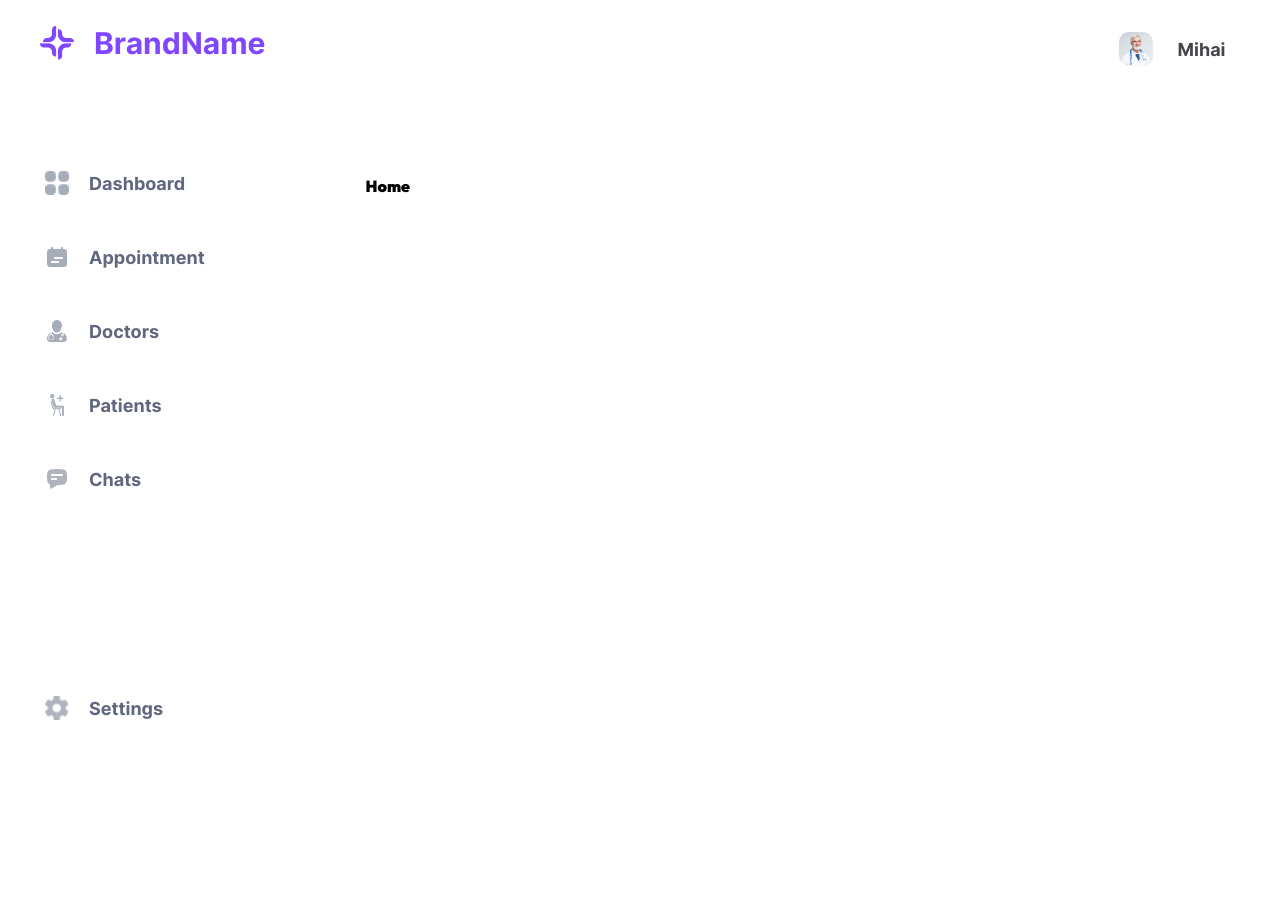
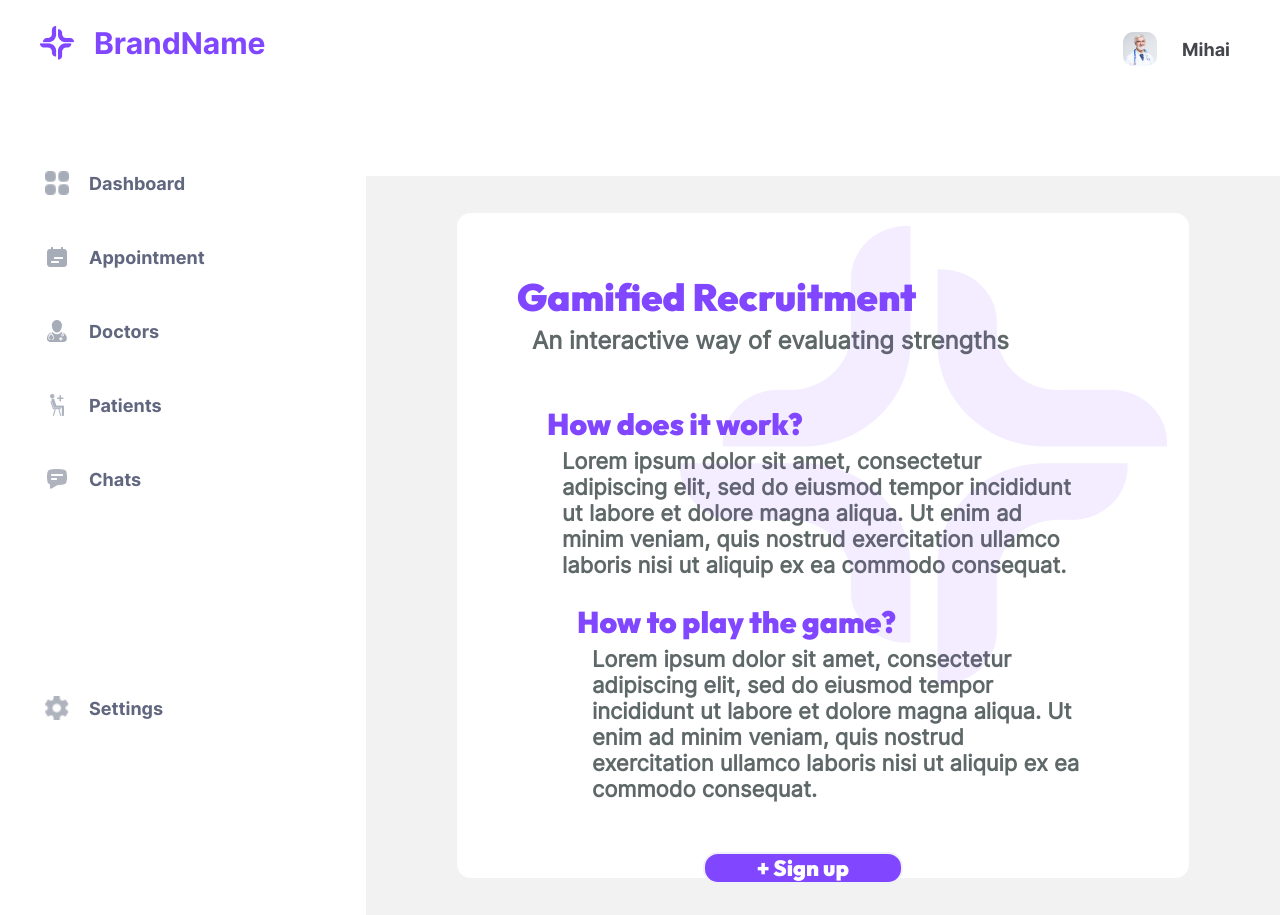
Before and after one commit to CirsteanPaul/fii-practic-front, a React (Create React App) app: page / in a window 1280 px wide. Before the commit the page ends 800 px from the top, so only its background shows below. Built offline with nearby package versions, Linux system fonts and the light colour scheme.

Commit message:
Updated home page

```diff
--- a/src/modules/home/Home.tsx
+++ b/src/modules/home/Home.tsx
@@ -1,43 +1,47 @@
-import React, { useState } from 'react';
-import { HomeContainer } from './styles';
-import { useAppDispatch } from '../../hooks/store-hooks';
-import ILoginPostRequest from '../../types/auth/ILoginPostRequest';
-import { loginAuthActionAsync, registerAuthActionAsync } from '../../store/actions/auth-actions';
-import IImageRequest from '../../types/requests/IImageRequest';
-import { imagePostRequest } from '../../api/requests/image-requests';
+import backgroundLogo from './backgroundLogo.png';
+import {
+  BackgroundLogo,
+  HomeContainer,
+  HomePage,
+  HomeTitle,
+  HowItWorks,
+  HowItWorksDescription,
+  HowItWorksTitle,
+  HowToPlay,
+  HowToPlayDescription,
+  HowToPlayTitle,
+  MainTitle,
+  SignUpButton,
+  SubTitle,
+} from './styles';
 
 const Home = (): JSX.Element => {
-  const dispatch = useAppDispatch();
-
-  const [selectedFile, setSelectedFile] = useState<File>();
-  const [isFilePicked, setIsFilePicked] = useState(false);
-
-  const changeHandler = (event: any) => {
-    setSelectedFile(event.target.files[0]);
-    setIsFilePicked(true);
-  };
-  const handleSubmission = async () => {
-    const imageRequest: IImageRequest = {
-      name: selectedFile.name,
-      file: selectedFile,
-    };
-    console.log(imageRequest);
-    await imagePostRequest(imageRequest);
-  };
-
-  const registerData = {
-    username: 'alinad',
-    password: 'lala',
-    email: 'lalam',
-  };
-  const handleLogin = () => {
-    const loginData: ILoginPostRequest = {
-      username: 'alinad',
-      password: 'lala',
-    };
-    dispatch(loginAuthActionAsync(loginData));
-  };
-  return <HomeContainer>Home</HomeContainer>;
+  return (
+    <HomePage>
+      <HomeContainer>
+        <BackgroundLogo src={backgroundLogo} />
+        <HomeTitle>
+          <MainTitle>Gamified Recruitment</MainTitle>
+          <SubTitle>An interactive way of evaluating strengths</SubTitle>
+        </HomeTitle>
+        <HowItWorks>
+          <HowItWorksTitle>How does it work?</HowItWorksTitle>
+          <HowItWorksDescription>
+            Lorem ipsum dolor sit amet, consectetur adipiscing elit, sed do eiusmod tempor incididunt ut labore et dolore magna aliqua. Ut enim ad minim veniam, quis nostrud
+            exercitation ullamco laboris nisi ut aliquip ex ea commodo consequat.
+          </HowItWorksDescription>
+        </HowItWorks>
+        <HowToPlay>
+          <HowToPlayTitle>How to play the game?</HowToPlayTitle>
+          <HowToPlayDescription>
+            Lorem ipsum dolor sit amet, consectetur adipiscing elit, sed do eiusmod tempor incididunt ut labore et dolore magna aliqua. Ut enim ad minim veniam, quis nostrud
+            exercitation ullamco laboris nisi ut aliquip ex ea commodo consequat.
+          </HowToPlayDescription>
+        </HowToPlay>
+        <SignUpButton>+ Sign up</SignUpButton>
+      </HomeContainer>
+    </HomePage>
+  );
 };
 
 export default Home;
--- a/src/modules/home/styles.ts
+++ b/src/modules/home/styles.ts
@@ -1,5 +1,159 @@
 import styled from '../../theme';
 
-export const HomeContainer = styled.main`
+export const HomePage = styled.main`
   display: flex;
+  align-items: center;
+  justify-content: center;
+  flex-grow: 1;
+
+  background-color: ${props => props.theme.colors.backgroundGray};
 `;
+
+export const HomeContainer = styled.div`
+  display: flex;
+  flex-direction: column;
+  width: 80%;
+  height: 90%;
+  background-color: ${props => props.theme.colors.white};
+  border-radius: 14px;
+
+  position: relative;
+  padding: 100px 150px 50px 100px;
+
+  @media (max-width: 1300px) {
+    padding: 60px 100px 50px 60px;
+  }
+
+  @media (max-width: 1185px) {
+    padding: 60px;
+    text-align: center;
+  }
+`;
+
+export const BackgroundLogo = styled.img`
+  position: absolute;
+  top: 2%;
+  right: 3%;
+
+  @media (max-width: 1120px) {
+    width: 350px;
+    height: auto;
+  }
+`;
+
+export const HomeTitle = styled.div`
+  display: flex;
+  flex-direction: column;
+  gap: 5px;
+`;
+
+export const MainTitle = styled.h1`
+  /* font-family: ${props => props.theme.fonts.interBold}; */
+  font-size: ${props => props.theme.fontSize.gigant};
+  color: ${props => props.theme.colors.logoPurple};
+
+  @media (max-width: 1430px) {
+    font-size: ${props => props.theme.fontSize.xLarge};
+  }
+
+  @media (max-width: 1185px) {
+    padding: 0;
+  }
+`;
+
+export const SubTitle = styled.h2`
+  color: ${props => props.theme.colors.lightGray};
+  font-family: ${props => props.theme.fonts.interRegular};
+  padding-left: 15px;
+
+  @media (max-width: 1185px) {
+    padding: 0;
+  }
+`;
+
+export const HowItWorks = styled.div`
+  display: flex;
+  flex-direction: column;
+  gap: 5px;
+
+  padding-top: 50px;
+  padding-left: 30px;
+
+  @media (max-width: 1185px) {
+    padding-left: 0;
+  }
+`;
+
+export const HowItWorksTitle = styled.h1`
+  font-size: ${props => props.theme.fontSize.xLarge};
+  color: ${props => props.theme.colors.logoPurple};
+
+  @media (max-width: 1430px) {
+    font-size: ${props => props.theme.fontSize.large};
+  }
+`;
+
+export const HowItWorksDescription = styled.h2`
+  color: ${props => props.theme.colors.lightGray};
+  font-family: ${props => props.theme.fonts.interRegular};
+  padding-left: 15px;
+
+  @media (max-width: 1430px) {
+    font-size: ${props => props.theme.fontSize.medium};
+  }
+
+  @media (max-width: 1185px) {
+    padding-left: 0;
+  }
+`;
+
+export const HowToPlay = styled.div`
+  display: flex;
+  flex-direction: column;
+  gap: 5px;
+
+  padding-top: 25px;
+  padding-left: 60px;
+
+  @media (max-width: 1185px) {
+    padding-left: 0;
+  }
+`;
+
+export const HowToPlayTitle = styled.h1`
+  font-size: ${props => props.theme.fontSize.xLarge};
+  color: ${props => props.theme.colors.logoPurple};
+
+  @media (max-width: 1430px) {
+    font-size: ${props => props.theme.fontSize.large};
+  }
+`;
+
+export const HowToPlayDescription = styled.h2`
+  color: ${props => props.theme.colors.lightGray};
+  font-family: ${props => props.theme.fonts.interRegular};
+  padding-left: 15px;
+
+  @media (max-width: 1430px) {
+    font-size: ${props => props.theme.fontSize.medium};
+  }
+
+  @media (max-width: 1185px) {
+    padding-left: 0;
+  }
+`;
+
+export const SignUpButton = styled.button`
+  background-color: ${props => props.theme.colors.logoPurple};
+  color: ${props => props.theme.colors.white};
+  font-size: ${props => props.theme.fontSize.medium};
+
+  width: 200px;
+  height: 50px;
+
+  border-radius: 15px;
+  border: 2px solid ${props => props.theme.colors.borderGray};
+
+  align-self: center;
+  margin-top: 50px;
+`;
--- a/src/router/styles.ts
+++ b/src/router/styles.ts
@@ -10,7 +10,7 @@ export const ColumnContainer = styled.div`
   display: flex;
   flex-direction: column;
   height: auto;
-  width: calc(100% - 270px);
+  width: calc(100% - 265px);
   gap: 110px;
   padding-left: 100px;
 `;
```
Also changed, not shown: src/modules/home/backgroundLogo.png (added).
